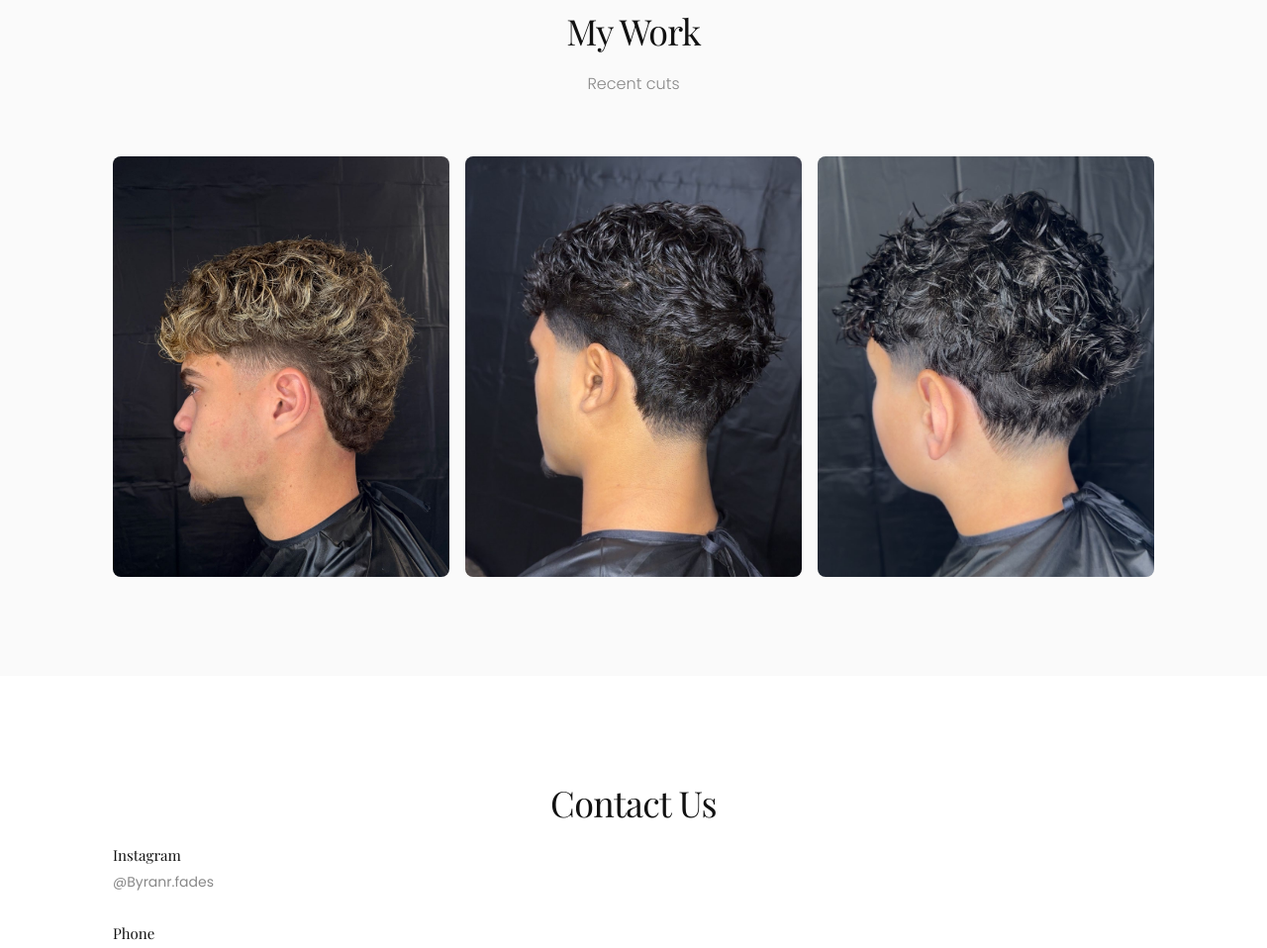
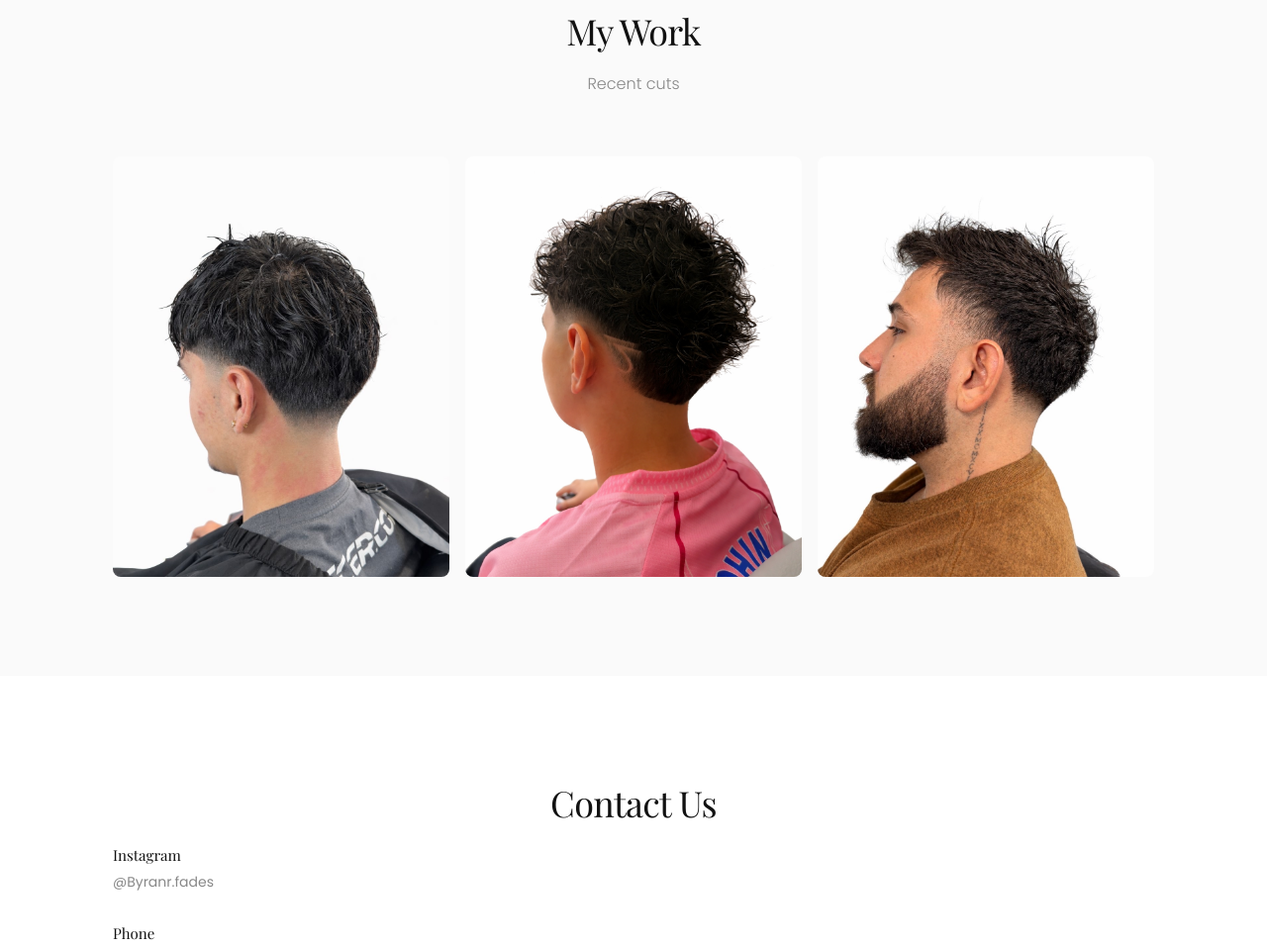
Before and after one commit to hershey-harsh/br-fades, a plain HTML site: page index.html in a window 1280 px wide. Shown: the part 2210-3168 px from the top of the page at 99% size. Drawn offline with nearby package versions, Linux system fonts and the light colour scheme.

Commit message:
Update image sources in gallery section

```diff
--- a/index.html
+++ b/index.html
@@ -97,13 +97,13 @@
             <p class="section-subtitle">Recent cuts</p>
             <div class="gallery-grid">
                 <div class="gallery-item">
-                    <img src="0E4A7324-70D6-40D3-BC38-5156129CB529.jpeg" alt="Fade haircut">
+                    <img src="IMG_2654.JPG" alt="Fade haircut">
                 </div>
                 <div class="gallery-item">
-                    <img src="B290A143-5250-4924-A7D4-D60F6E5AEBD4.jpeg" alt="Curly fade">
+                    <img src="B830E1DB-4DF8-4C8E-B69E-359F6F567C8D.PNG" alt="Curly fade">
                 </div>
                 <div class="gallery-item">
-                    <img src="haircut4.jpeg" alt="Curly taper fade">
+                    <img src="IMG_2655.JPG" alt="Curly taper fade">
                 </div>
             </div>
         </div>
```
